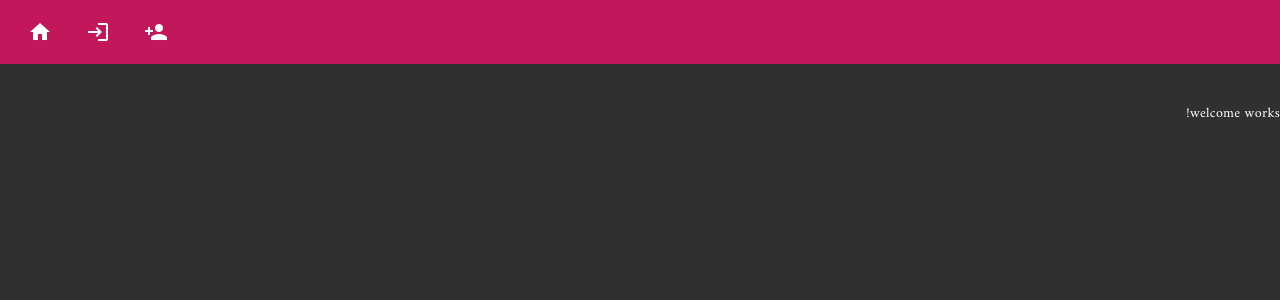
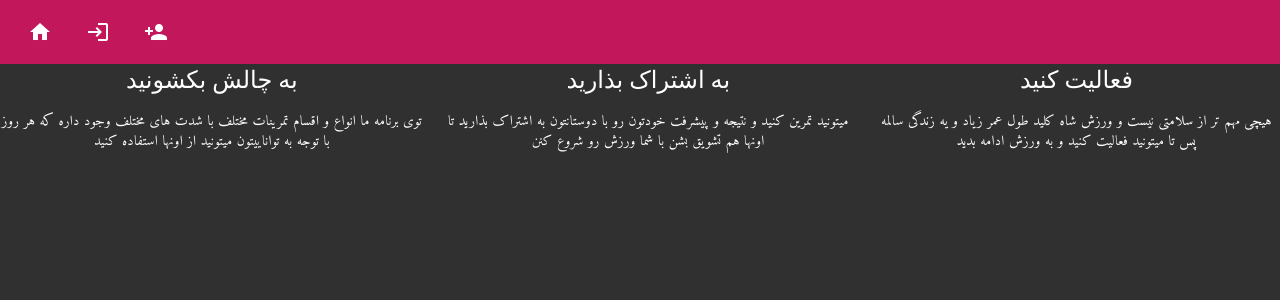
Before and after one commit to ramankhan7/Fitness-app, an Angular app: page / in a window 1280 px wide. Shown: the top 300 px of the page. Built offline with nearby package versions, Linux system fonts and the light colour scheme.

Commit message:
welcome and tab

```diff
--- a/angular.json
+++ b/angular.json
@@ -13,6 +13,9 @@
         "build": {
           "builder": "@angular-devkit/build-angular:browser",
           "options": {
+            "allowedCommonJsDependencies": [
+              "lodash"
+           ],
             "outputPath": "dist/fitness-app",
             "index": "src/index.html",
             "main": "src/main.ts",
--- a/src/app/app.component.css
+++ b/src/app/app.component.css
@@ -27,8 +27,3 @@ a:active {
   padding: 0;
   margin: 0;
 }
-
-
-main {
-  padding-top: 40px;
-}
--- a/src/app/material.module.ts
+++ b/src/app/material.module.ts
@@ -9,6 +9,7 @@ import { MatSidenavModule } from '@angular/material/sidenav';
 import { MatToolbarModule } from '@angular/material/toolbar';
 import { MatIconModule } from '@angular/material/icon';
 import { MatListModule } from '@angular/material/list';
+import { MatTabsModule } from '@angular/material/tabs';
 
 @NgModule({
   imports: [
@@ -22,6 +23,7 @@ import { MatListModule } from '@angular/material/list';
     MatToolbarModule,
     MatIconModule,
     MatListModule,
+    MatTabsModule,
   ],
   exports: [
     MatFormFieldModule,
@@ -34,6 +36,7 @@ import { MatListModule } from '@angular/material/list';
     MatToolbarModule,
     MatIconModule,
     MatListModule,
+    MatTabsModule,
   ],
 })
 export class MaterialModule {}
--- a/src/app/training/training.component.html
+++ b/src/app/training/training.component.html
@@ -1 +1,8 @@
-<p>training works!</p>
+<mat-tab-group>
+  <mat-tab label="تمرین جدید">
+    <app-new-training></app-new-training>
+  </mat-tab>
+  <mat-tab label="تمرین های قبلی">
+    <app-past-training></app-past-training>
+  </mat-tab>
+</mat-tab-group>
--- a/src/app/welcome/welcome.component.css
+++ b/src/app/welcome/welcome.component.css
@@ -0,0 +1,3 @@
+.welcome {
+  text-align: center;
+}
--- a/src/app/welcome/welcome.component.html
+++ b/src/app/welcome/welcome.component.html
@@ -1 +1,24 @@
-<p>welcome works!</p>
+<div class="welcome" fxLayout="column" fxLayoutGap.gt-md="20px" fxLayout.gt-md="row" fxLayoutAlign="center">
+  <section>
+    <h1>فعالیت کنید</h1>
+    <p>
+      هیچی مهم تر از سلامتی نیست و ورزش شاه کلید طول عمر زیاد و یه زندگی سالمه
+      پس تا میتونید فعالیت کنید و به ورزش ادامه بدید
+    </p>
+  </section>
+
+  <section>
+    <h1>به اشتراک بذارید</h1>
+    <p>
+      میتونید تمرین کنید و نتیجه و پیشرفت خودتون رو با دوستانتون به اشتراک
+      بذارید تا اونها هم تشویق بشن با شما ورزش رو شروع کنن
+    </p>
+  </section>
+  <section>
+    <h1>به چالش بکشونید</h1>
+    <p>
+      توی برنامه ما انواع و اقسام تمرینات مختلف با شدت های مختلف وجود داره که هر
+      روز با توجه به تواناییتون میتونید از اونها استفاده کنید
+    </p>
+  </section>
+</div>
```
